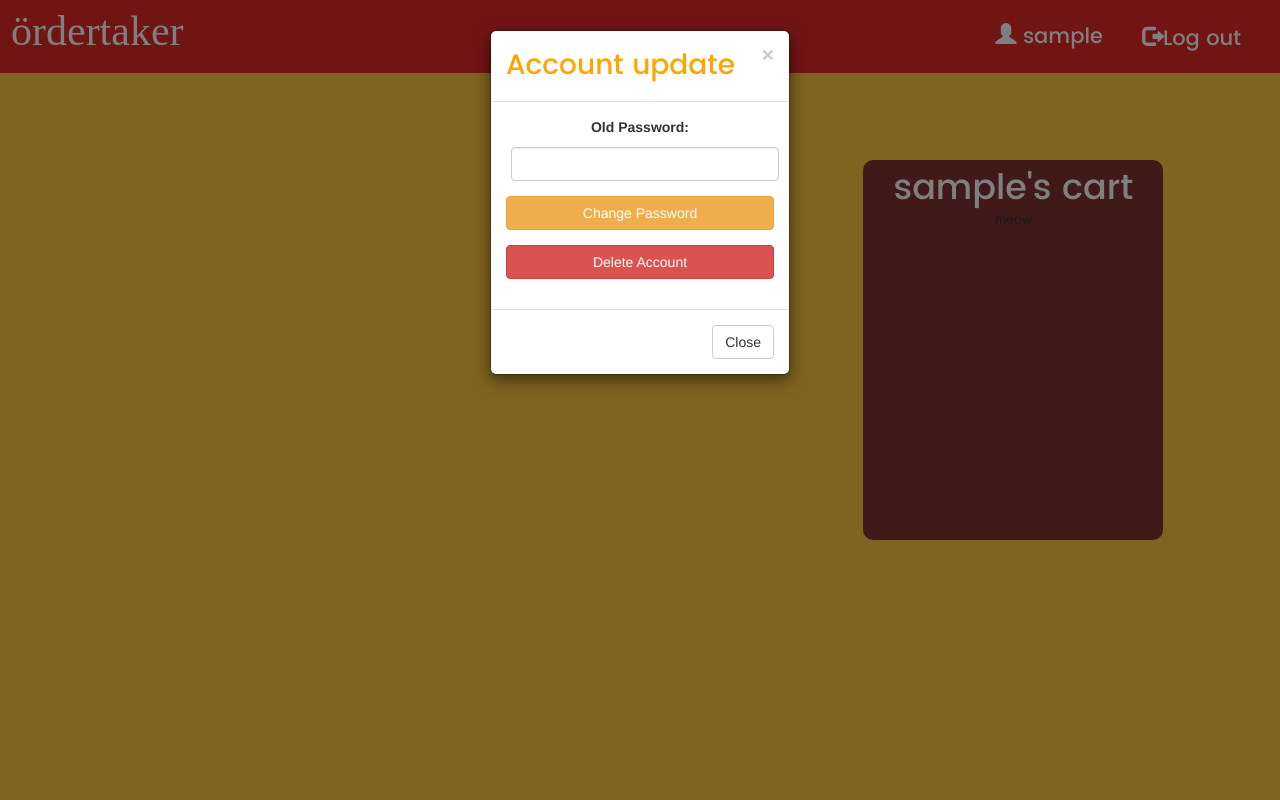
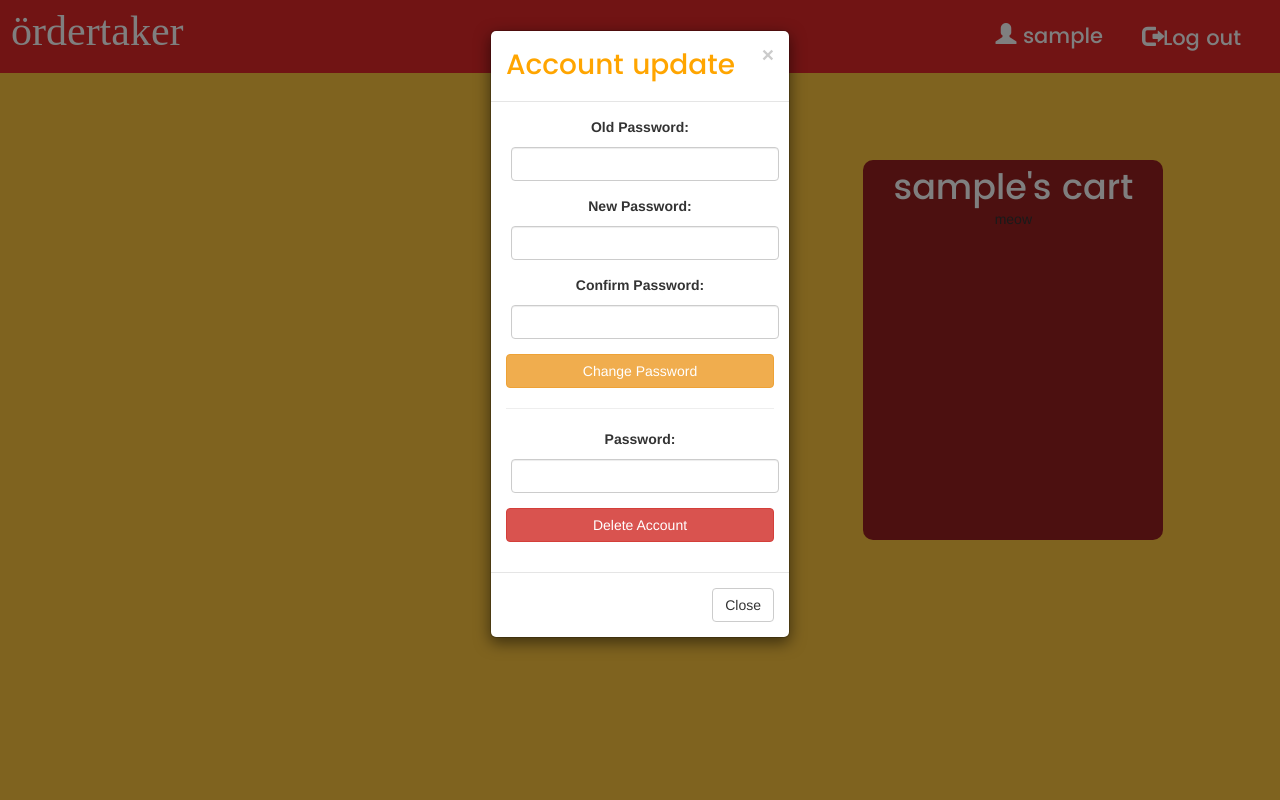
Before and after one commit to ermarasigan/php-exer, a PHP site: page /menu.php in a window 1280 px wide, after a click that opens the changed part. Run offline with PHP 8.4, Linux system fonts and the light colour scheme; the visitor is signed in with stand-in values (Sample User, id 1); some web fonts are replaced.

Commit message:
ordertaker v1.1

```diff
--- a/css/menu_stylesheet.css
+++ b/css/menu_stylesheet.css
@@ -51,7 +51,7 @@
 	/*width: 100%;*/
 	width: 300px;
 	min-height: 380px;
-	background-color: #813531;
+	background-color: #982121;
 	background-size: cover;
 	/*overflow-y: auto;*/
 	padding: 10px;
--- a/js/menu_modals.js
+++ b/js/menu_modals.js
@@ -6,6 +6,12 @@
 	}
 // });
 
+// $('#update_modal').on('hide.bs.modal', function () {
+	if(delete_status=="delete_msg") {
+		$('#update_modal').modal('show');
+	}
+// });
+
 // Javascript for popover
 $(document).ready(function(){
 	$('[data-toggle="popover"]').popover();
--- a/menu.php
+++ b/menu.php
@@ -8,6 +8,7 @@
 
 <?php require_once "partials/_acct_logout.php" ?>
 <?php require_once "partials/_acct_update.php" ?>
+<?php require_once "partials/_acct_delete.php" ?>
 <?php require_once "partials/_jollibee.php" ?>
 <?php require_once "partials/_showmenu.php" ?>
 <?php require_once "partials/_addtocart.php" ?>
@@ -91,7 +92,7 @@
     <script src="js/bootstrap.min.js"></script>
 
 	<!-- Javascript for countdown timer) -->
-    <script src="js/home_countdown.js"></script>
+    <!-- <script src="js/home_countdown.js"></script> -->
 
     <!-- Javascript for menu modals (delete/update) -->
     <script src="js/menu_modals.js"></script>
--- a/partials/_acct_delete.php
+++ b/partials/_acct_delete.php
@@ -1,22 +1,43 @@
 <?php
+
+  $delete_status = '';
 
 	if(isset($_POST['delete'])){
 
     $string = file_get_contents('json/users.json');
     if($string)
-  		$array = json_decode($string, true);
+      $users = json_decode($string, true);
 
-  	$username = $_POST['username'];
-  	$old_password = $_POST['old_password'];
-  	$new_password = $_POST['new_password'];
-  	$pw2 = $_POST['pw2'];
+    // Call function to check if password is valid
+    $delpswd = $_POST['delpswd'];
+    if (check_pswd($delpswd,$users)) {
+      echo '<script>console.log("yey")</script>';
+
+      // Call function to update json file
+      delete_acct($delpswd,$users);
+    } else {
+      $delete_status = 'pswd_invalid';
+    }
+
+    echo '<script type="text/javascript">
+              var update_status="";
+              var delete_status="delete_msg";
+              document.getElementById("#update_modal").showModal();
+            </script>';
+  }
+
+  function delete_acct($password,$array) {
+    global $delete_status;
+
+    $username = $_SESSION['username'];
+    $groupcode = $_SESSION['groupcode'];
 
     $index;
 
     foreach($array as $key => $value) {
-  		if($value['username'] == $username
-  			&& $value['password'] == $old_password
-  			&& $new_password == $pw2)  {
+      if($value['groupcode'] == $groupcode
+        && $value['username'] == $username
+        && $value['password'] == $password) {
         $index=$key;
       }
     }
@@ -26,5 +47,8 @@
     $fp = fopen('json/users.json','w');
     fwrite($fp, json_encode($array, JSON_PRETTY_PRINT));
     fclose($fp);
+
+    $delete_status = 'delete_success';
+
   }
 ?>
--- a/partials/_acct_logout.php
+++ b/partials/_acct_logout.php
@@ -4,6 +4,7 @@
 		session_unset();
 		// echo $_SESSION['username'] . " is logged out successfully";
 		session_destroy();
+		header('location:index.php');
 	}
 ?>
 <?php
@@ -14,3 +15,11 @@
 		header('location:index.php');
 	}
 ?>
+<?php
+	if(isset($_POST['close'])){
+		// header('location:index.php',true, 301);
+		session_unset();
+		session_destroy();
+		header('location:index.php');
+	}
+?>
--- a/partials/_acct_update.php
+++ b/partials/_acct_update.php
@@ -11,19 +11,16 @@
     // Call function to check if password is valid
     $oldpswd = $_POST['oldpswd'];
     if (check_pswd($oldpswd,$users)) {
-      $update_status = 'pswd_valid';
 
       // Call function to update json file
-      if ($_POST['newpswd1'] != null &&
-          $_POST['newpswd2'] != null) {
-        updt_acct($oldpswd,$users);
-      }
+      updt_acct($oldpswd,$users);
     } else {
       $update_status = 'pswd_invalid';
     }
 
     echo '<script type="text/javascript">
               var update_status="update_msg";
+              var delete_status="";
               document.getElementById("#update_modal").showModal();
             </script>';
   }
@@ -51,6 +48,16 @@
     $newpswd1 = $_POST['newpswd1'];
     $newpswd2 = $_POST['newpswd2'];
 
+    if ($newpswd1 == '') {
+      $update_status = 'pswd_blank';
+      return;
+    }
+
+    if (strlen($newpswd1) < 4) {
+      $update_status = 'pswd_short';
+      return;
+    }
+
     if ($newpswd1 != $newpswd2) {
       $update_status = 'pswd_mismatch';
       return;
@@ -66,7 +73,7 @@
       }
     }
 
-    $array[$index]['password'] = $new_password;
+    $array[$index]['password'] = $newpswd1;
 
     $fp = fopen('json/users.json','w');
     fwrite($fp, json_encode($array, JSON_PRETTY_PRINT));
--- a/partials/_modal_update.php
+++ b/partials/_modal_update.php
@@ -23,27 +23,6 @@
             </div>
 
             <div class="form-group">
-              <button type="submit" name="update"  class="btn btn-warning btn-block">
-                Change Password
-              </button>
-            </div>
-
-            <div class="form-group">
-              <button type="submit" name="delete"  class="btn btn-danger btn-block">
-                Delete Account
-              </button>
-            </div>
-            <?php
-                if ($update_status=="pswd_invalid") {
-                  echo '<div class="alert alert-danger">
-                          Password invalid
-                        </div>';
-                }
-                if ($update_status=="pswd_valid") {
-                  echo '<div class="alert alert-success">
-                            Password valid
-                        </div>';
-                   echo '     <div class="form-group">
               <label for="newpswd1">New Password:</label>
               <input type="password" class="form-control" id="newpswd1" name="newpswd1">
             </div>
@@ -51,6 +30,39 @@
             <div class="form-group">
               <label for="newpswd2">Confirm Password:</label>
               <input type="password" class="form-control" id="newpswd2" name="newpswd2">
+            </div>
+
+            <div class="form-group">
+              <button type="submit" name="update"  class="btn btn-warning btn-block">
+                Change Password
+              </button>
+            </div>
+
+
+            <?php
+              if ($update_status=="pswd_invalid") {
+                echo '<div class="alert alert-danger">
+                        Old password is incorrect
+                      </div>';
+              }
+              if ($update_status=="pswd_blank") {
+                echo '<div class="alert alert-danger">
+                        New password is required
+                      </div>';
+              }
+              if ($update_status=="pswd_short") {
+                echo '<div class="alert alert-danger">
+                        New password must have at least 4 characters
+                      </div>';
+              }
+              if ($update_status=="pswd_mismatch") {
+                echo '<div class="alert alert-danger">
+                        New passwords don\'t match
+                      </div>';
+              }
+              if ($update_status=="update_success") {
+                echo '<div class="alert alert-success">
+                        Password updated
                       </div>';
               }
               // if ($signup_status=="signup_success") {
@@ -63,6 +75,32 @@
               //   echo '</button>';
               // }
             ?>
+
+            <hr>
+
+            <div class="form-group">
+              <label for="delpswd">Password:</label>
+              <input type="password" class="form-control" id="delpswd" name="delpswd">
+            </div>
+
+            <div class="form-group">
+              <button type="submit" name="delete"  class="btn btn-danger btn-block">
+                Delete Account
+              </button>
+            </div>
+            <?php
+              if ($delete_status=="pswd_invalid") {
+                echo '<div class="alert alert-danger">
+                        Password is incorrect
+                      </div>';
+              }
+              if ($delete_status=="delete_success") {
+                echo '<div class="alert alert-success">
+                        Account successfully deleted
+                      </div>';
+              }
+            ?>
+
           </form>
         </div>
 
```
Also changed, not shown: json/users.json (+1 -16 lines). Lines whose indentation alone changed are shown as unchanged.
